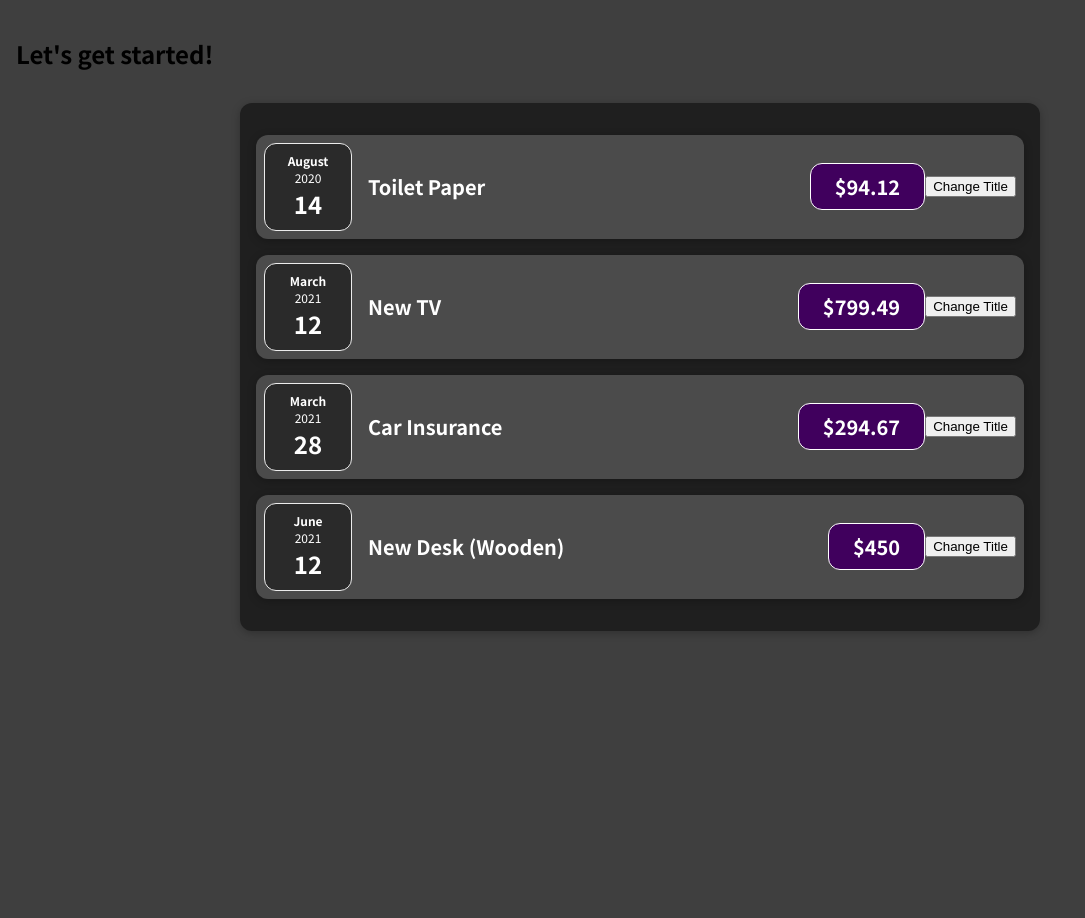
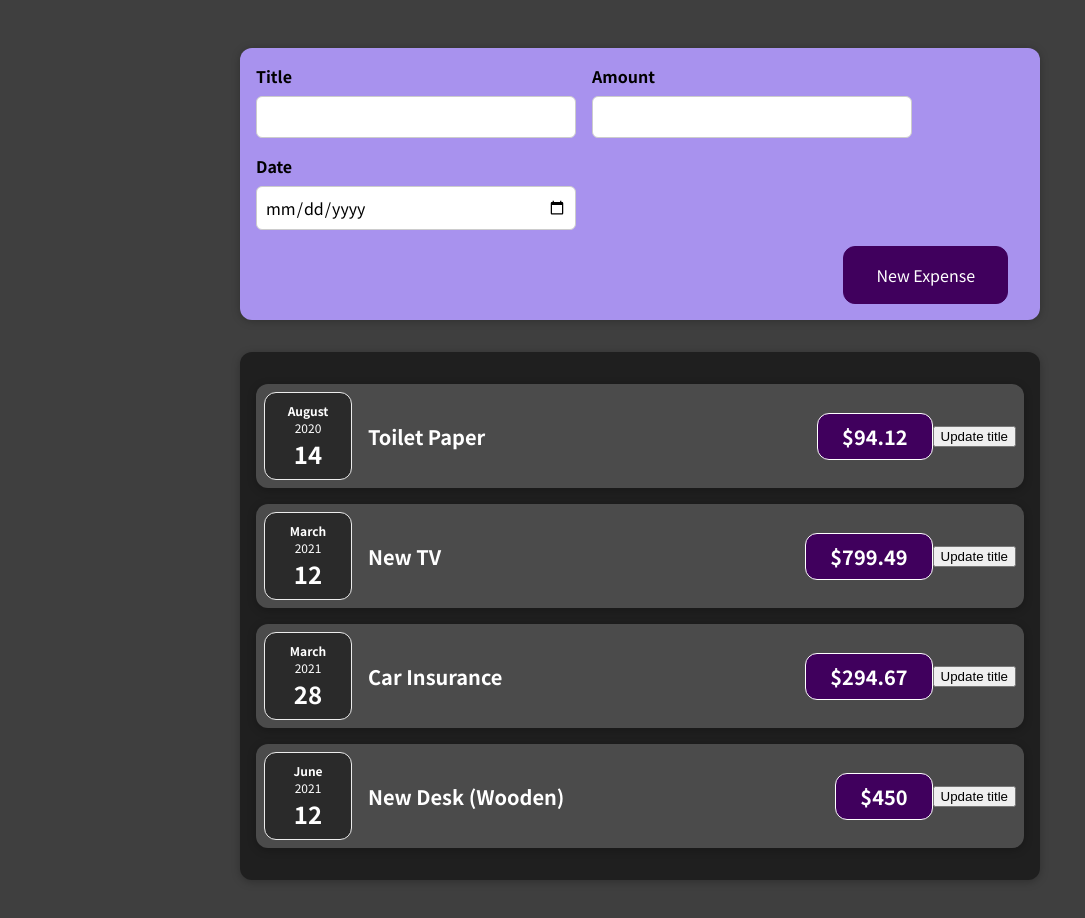
Before and after one commit to krsticn/expense-tracker, a React (Create React App) app: page / in a window 1280 px wide. Shown: the top 918 px of the page, without its empty margins (0-1085 px from the left). Before the commit the page ends 800 px from the top, so only its background shows below. Built offline with nearby package versions, Linux system fonts and the light colour scheme.

Commit message:
Added NewExpenses Component - Form for inputing data

```diff
--- a/src/App.js
+++ b/src/App.js
@@ -1,4 +1,5 @@
 import ExpensesList from "./components/Expenses/ExpensesList";
+import NewExpenses from "./components/NewExpenses/NewExpenses";
 
 const App = () => {
   const expenses = [
@@ -25,7 +26,7 @@ const App = () => {
 
   return (
     <div>
-      <h2>Let's get started!</h2>
+      <NewExpenses />
       <ExpensesList items={expenses} />
     </div>
   );
--- a/src/components/Expenses/ExpenseItem.js
+++ b/src/components/Expenses/ExpenseItem.js
@@ -7,7 +7,7 @@ const ExpenseItem = (props) => {
   const [title, setTitle] = useState(props.title);
 
   const clickHandler = () => {
-    setTitle("Updated");
+    setTitle("Updated Title");
   };
 
   return (
@@ -17,7 +17,7 @@ const ExpenseItem = (props) => {
         <h2>{title}</h2>
         <div className="expense-item__price">${props.amount}</div>
       </div>
-      <button onClick={clickHandler}>Change Title</button>
+      <button onClick={clickHandler}>Update title</button>
     </Card>
   );
 };
--- /dev/null
+++ b/src/components/NewExpenses/ExpensesForm.css
@@ -0,0 +1,26 @@
+.new-expense__controls {
+    display: flex;
+    flex-wrap: wrap;
+    gap: 1rem;
+    margin-bottom: 1rem;
+    text-align: left;
+  }
+
+  .new-expense__control label {
+    font-weight: bold;
+    margin-bottom: 0.5rem;
+    display: block;
+  }
+
+  .new-expense__control input {
+    font: inherit;
+    padding: 0.5rem;
+    border-radius: 6px;
+    border: 1px solid #ccc;
+    width: 20rem;
+    max-width: 100%;
+  }
+
+  .new-expense__actions {
+    text-align: right;
+  }
--- /dev/null
+++ b/src/components/NewExpenses/ExpensesForm.js
@@ -0,0 +1,27 @@
+import "./ExpensesForm.css";
+
+const ExpensesForm = () => {
+  return (
+    <form>
+      <div className="new-expense__controls">
+        <div className="new-expense__control">
+          <label>Title</label>
+          <input type="text" />
+        </div>
+        <div className="new-expense__control">
+          <label>Amount</label>
+          <input type="number" min="0.01" step="0.01" />
+        </div>
+        <div className="new-expense__control">
+          <label>Date</label>
+          <input type="date" min="2019-01-01" max="2022-12-31" />
+        </div>
+      </div>
+      <div className="new-expense__actions">
+        <button type="submit">New Expense</button>
+      </div>
+    </form>
+  );
+};
+
+export default ExpensesForm;
--- /dev/null
+++ b/src/components/NewExpenses/NewExpenses.css
@@ -0,0 +1,38 @@
+.new-expense {
+    background-color: #a892ee;
+    padding: 1rem;
+    margin: 2rem auto;
+    width: 50rem;
+    max-width: 95%;
+    border-radius: 12px;
+    text-align: center;
+    box-shadow: 0 1px 8px rgba(0, 0, 0, 0.25);
+  }
+
+  .new-expense button {
+    font: inherit;
+    cursor: pointer;
+    padding: 1rem 2rem;
+    border: 1px solid #40005d;
+    background-color: #40005d;
+    color: white;
+    border-radius: 12px;
+    margin-right: 1rem;
+  }
+
+  .new-expense button:hover,
+  .new-expense button:active {
+    background-color: #510674;
+    border-color: #510674;
+  }
+
+  .new-expense button.alternative {
+    color: #220131;
+    border-color: transparent;
+    background-color: transparent;
+  }
+
+  .new-expense button.alternative:hover,
+  .new-expense button.alternative:active {
+    background-color: #ddb3f8;
+  }
--- /dev/null
+++ b/src/components/NewExpenses/NewExpenses.js
@@ -0,0 +1,12 @@
+import "./NewExpenses.css";
+import ExpensesForm from "./ExpensesForm";
+
+const NewExpenses = () => {
+  return (
+    <div className="new-expense">
+      <ExpensesForm />
+    </div>
+  );
+};
+
+export default NewExpenses;
```
Also changed, not shown: 1 other file (tests, documents, lock files or other folders).
